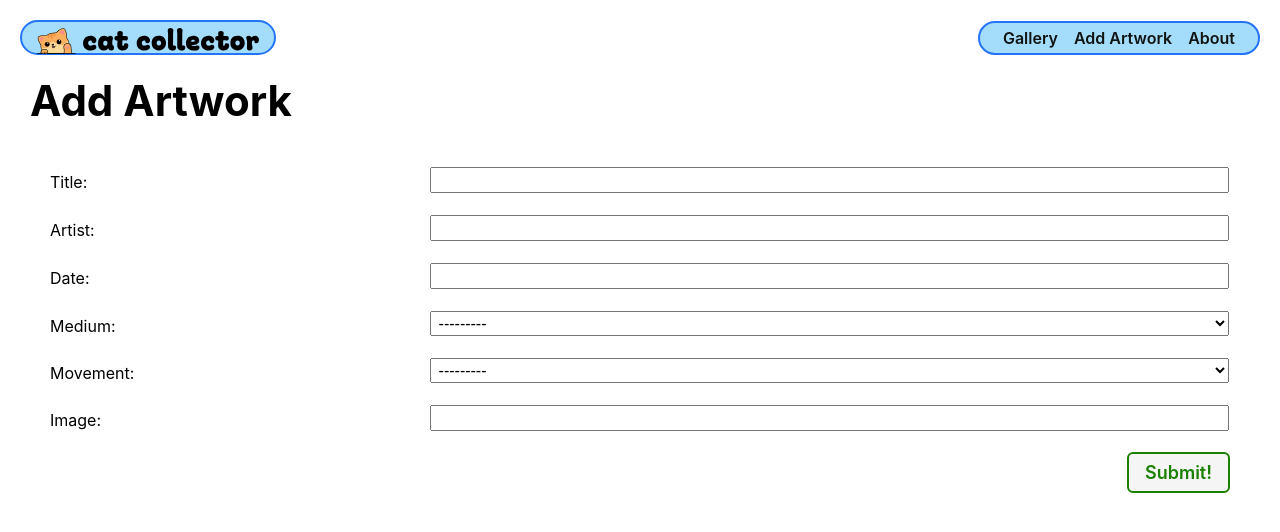
After one commit to ashleylaisure/art_collector, a Django app: page /art/create/ in a window 1280 px wide. The commit adds this page. Shown: the top 532 px of the page. Run offline with Django 5.2, Linux system fonts and the light colour scheme.

Commit message:
CRUD for artworks applied using Class-Based Views

```diff
--- a/my_app/models.py
+++ b/my_app/models.py
@@ -1,4 +1,5 @@
 from django.db import models
+from django.urls import reverse
 
 # Create your models here.
 class Art(models.Model):
@@ -12,6 +13,8 @@
         ('graphite', 'Graphite/Charcoal'),
         ('color_pencils', 'Colored Pencils'),
         ('mixed_media', 'Mixed Media'),
+        ('sculpture', 'Sculpture'),
+        ('architecture', 'Architecture'),
     ]
 
     movement_choices = [
@@ -36,9 +39,14 @@
     title = models.CharField(max_length=100)
     artist = models.CharField(max_length=100)
     date = models.CharField(max_length=50)
-    medium = models.CharField(max_length=100, choices=medium_choices, default="oil")
+    medium = models.CharField(max_length=100, choices=medium_choices)
     movement = models.CharField(max_length=100, choices=movement_choices)
     image = models.URLField(max_length=200)
 
     def __str__(self):
         return self.title
+
+    # Define a method to get the URL for this particular instance
+    def get_absolute_url(self):
+        # Use the 'reverse' function to dynamically find the URL for viewing this models's details
+        return reverse("art-detail", kwargs={'art_id': self.id})
--- /dev/null
+++ b/my_app/static/css/form.css
@@ -0,0 +1,39 @@
+.form-container {
+  display: flex;
+  flex-direction: column;
+  width: 100%;
+}
+
+table {
+  padding: 0 40px;
+  width: 100%;
+  border-spacing: 0 20px;
+}
+
+th {
+  text-align: left;
+  padding: 6px 20px 0 0;
+  font-weight: normal;
+  vertical-align: top;
+  font-size: var(--font-reg);
+}
+
+td {
+  max-width: 60%;
+}
+
+td > * {
+  width: 100%;
+  padding: 2px 4px;
+  font-size: var(--font-reg);
+}
+
+td > textarea {
+  height: calc(4 * var(--font-l) + 8px);
+  font-family: inherit;
+}
+
+.btn {
+  align-self: flex-end;
+  margin-right: 40px;
+}
--- a/my_app/templates/art/detail.html
+++ b/my_app/templates/art/detail.html
@@ -16,6 +16,11 @@
         <p>Completed: {{art.date}}</p>
         <p>Medium: {{art.medium}}</p>
         <p>Movement: {{art.movement}}</p>
+
+        <div class="cat-actions">
+            <a href="{% url "art-update" art.id %}" class="btn warn">Edit</a>
+            <a href="{% url "art-delete" art.id %}" class="btn danger">Delete</a>
+        </div>
     </div>
 </section>
 {% endblock content %}
--- a/my_app/templates/art/index.html
+++ b/my_app/templates/art/index.html
@@ -15,7 +15,7 @@
     {% for art in art %}
 
     <div class="card">
-        <a href="/art/{{art.id}}">
+        <a href="{% url "art-detail" art.id %}">
             <div class="card-content">
                 <div class="card-img-container">
                     <img src="{{art.image}}" alt="thumbnail art image">
--- a/my_app/templates/base.html
+++ b/my_app/templates/base.html
@@ -17,15 +17,16 @@
 <body>
     <header>
         <div class="header-logo-container">
-            <a href="/">
+            <a href="{% url "home" %}">
                 <img src="{% static "images/cat_images/header-logo.svg" %}" alt="The Art Collector Logo">
             </a>
         </div>
 
         <nav>
             <ul>
-                <li><a href="/art">Art Gallery</a></li>
-                <li><a href="/about">About</a></li>
+                <li><a href="{% url "art-index" %}">Gallery</a></li>
+                <li><a href="{% url "art-create" %}">Add Artwork</a></li>
+                <li><a href="{% url "about" %}">About</a></li>
             </ul>
         </nav>
     </header>
--- /dev/null
+++ b/my_app/templates/my_app/art_form.html
@@ -0,0 +1,24 @@
+{% extends 'base.html' %} {% load static %}
+
+{% block head %}
+<link rel="stylesheet" href="{% static "css/form.css" %}">
+{% endblock head %}
+
+{% block content %}
+<div class="page-header">
+    {% if art %}
+    <h1>Edit: {{ art.title }}</h1>
+    {% else %}
+    <h1>Add Artwork</h1>
+    <img src="" alt="">
+    {% endif %}
+</div>
+
+<form action="" method="post" class="form-container">
+    {% csrf_token %}
+    <table>
+        {{form.as_table}}
+    </table>
+    <button type="submit" class="btn submit">Submit!</button>
+</form>
+{% endblock content %}
--- a/my_app/urls.py
+++ b/my_app/urls.py
@@ -6,4 +6,7 @@
     path('about/', views.about, name="about"),
     path('art/', views.art_index, name="art-index"),
     path('art/<int:art_id>/', views.art_detail, name="art-detail"),
+    path('art/create/', views.ArtCreate.as_view(), name='art-create'),
+    path('art/<int:pk>/update', views.ArtUpdate.as_view(), name='art-update'),
+    path('art/<int:pk>/delete/', views.ArtDelete.as_view(), name="art-delete"),
 ]
--- a/my_app/views.py
+++ b/my_app/views.py
@@ -1,4 +1,5 @@
 from django.shortcuts import render
+from django.views.generic.edit import CreateView, UpdateView, DeleteView
 from .models import Art
 # from django.http import HttpResponse
 
@@ -32,3 +33,15 @@
 def art_detail(request, art_id):
     art = Art.objects.get(id=art_id)
     return render(request, 'art/detail.html', {'art' : art})
+
+class ArtCreate(CreateView):
+    model = Art
+    fields = '__all__'
+
+class ArtUpdate(UpdateView):
+    model = Art
+    fields = '__all__'
+
+class ArtDelete(DeleteView):
+    model = Art
+    success_url = '/art/'
```
Also changed, not shown: my_app/templates/my_app/art_confirm_delete.html (added, +15 -0 lines), my_app/migrations/0003_alter_art_medium.py (added).
